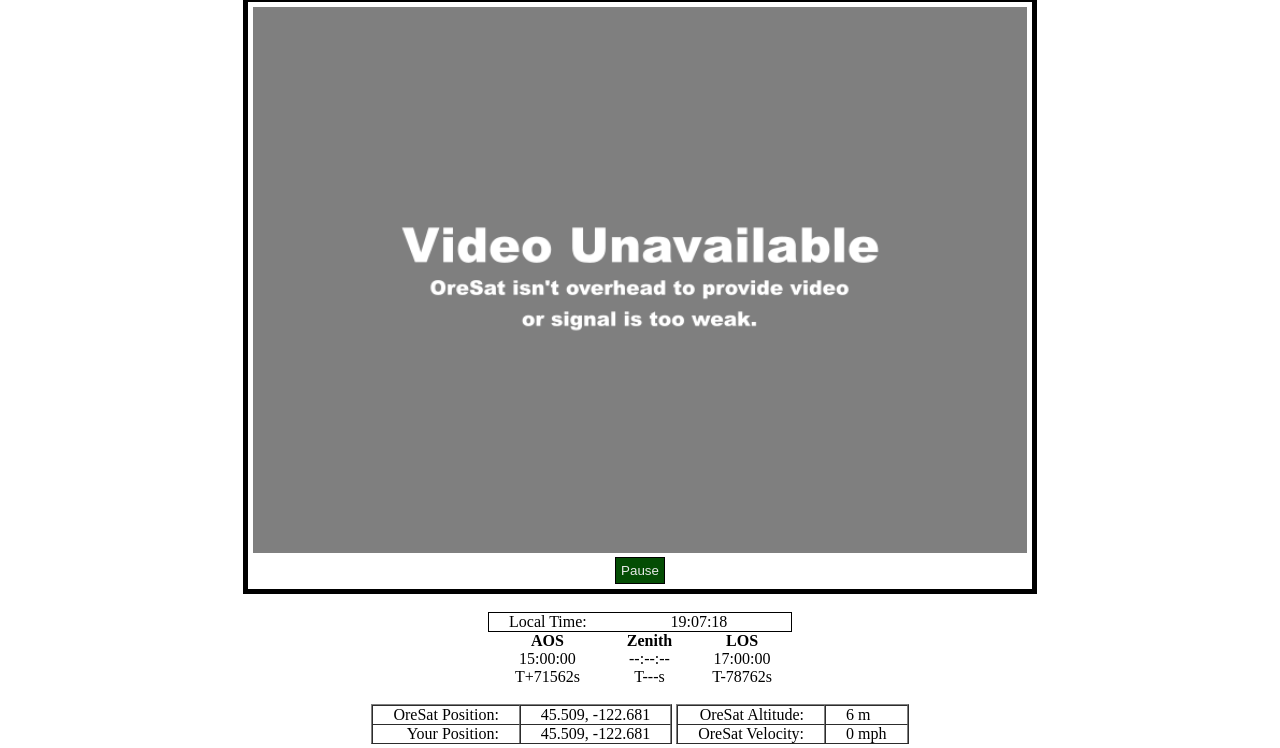
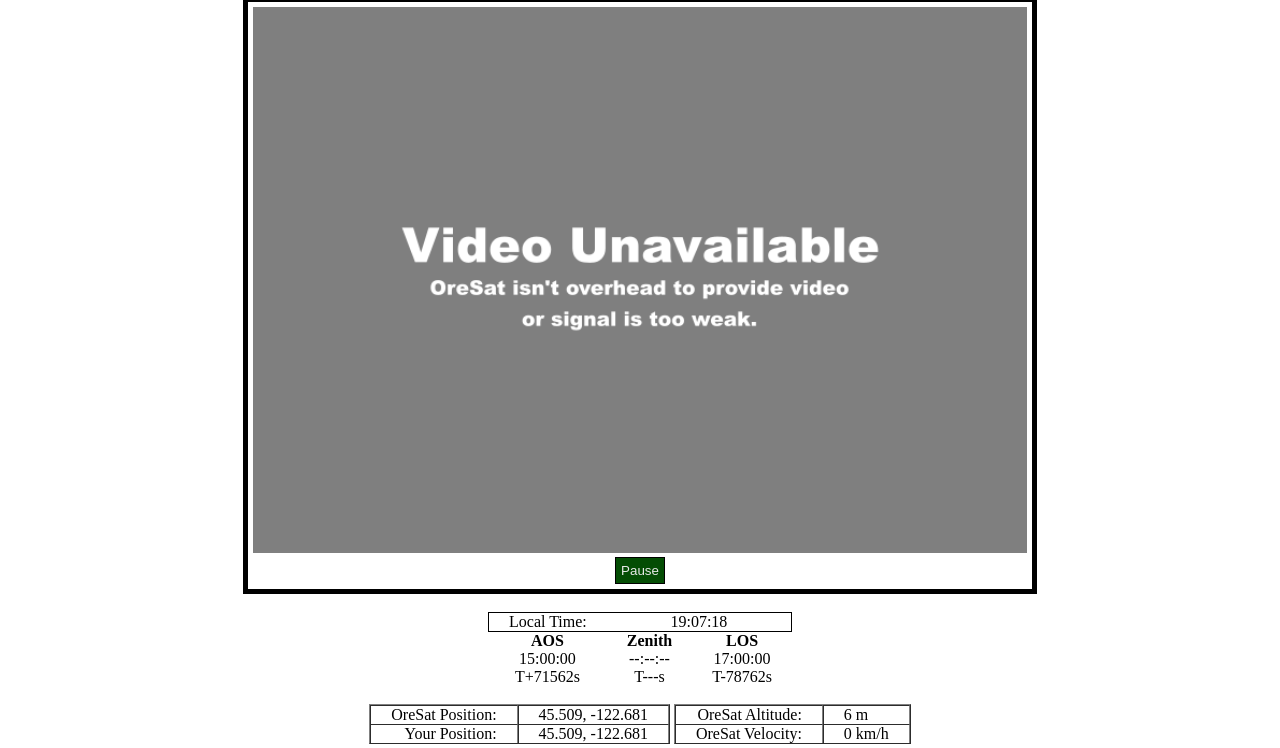
Before and after one commit to oresat/oresat-live-handheld-ground-station, a plain HTML site: page website/index.html in a window 1280 px wide. Shown: the part 82-830 px from the top of the page. Drawn offline with Linux system fonts and the light colour scheme.

Commit message:
Changed velocity units to metric
Was mph. Is now km/h

```diff
--- a/website/index.html
+++ b/website/index.html
@@ -83,7 +83,7 @@
         </tr>
         <tr>
           <td>OreSat Velocity:</td>
-          <td class="value">0 mph</td>
+          <td class="value">0 km/h</td>
         </tr>
       </table>
     </div>
```
